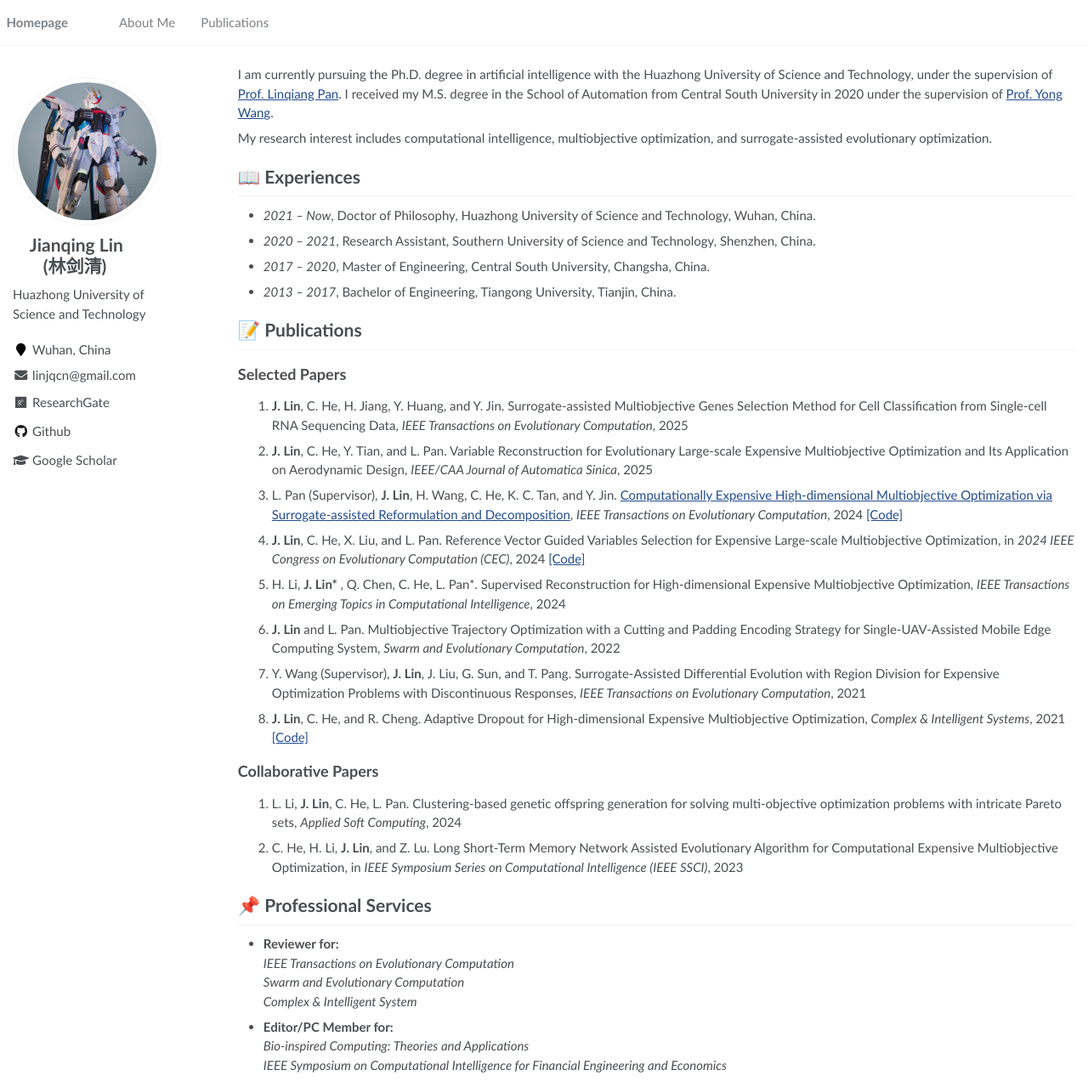
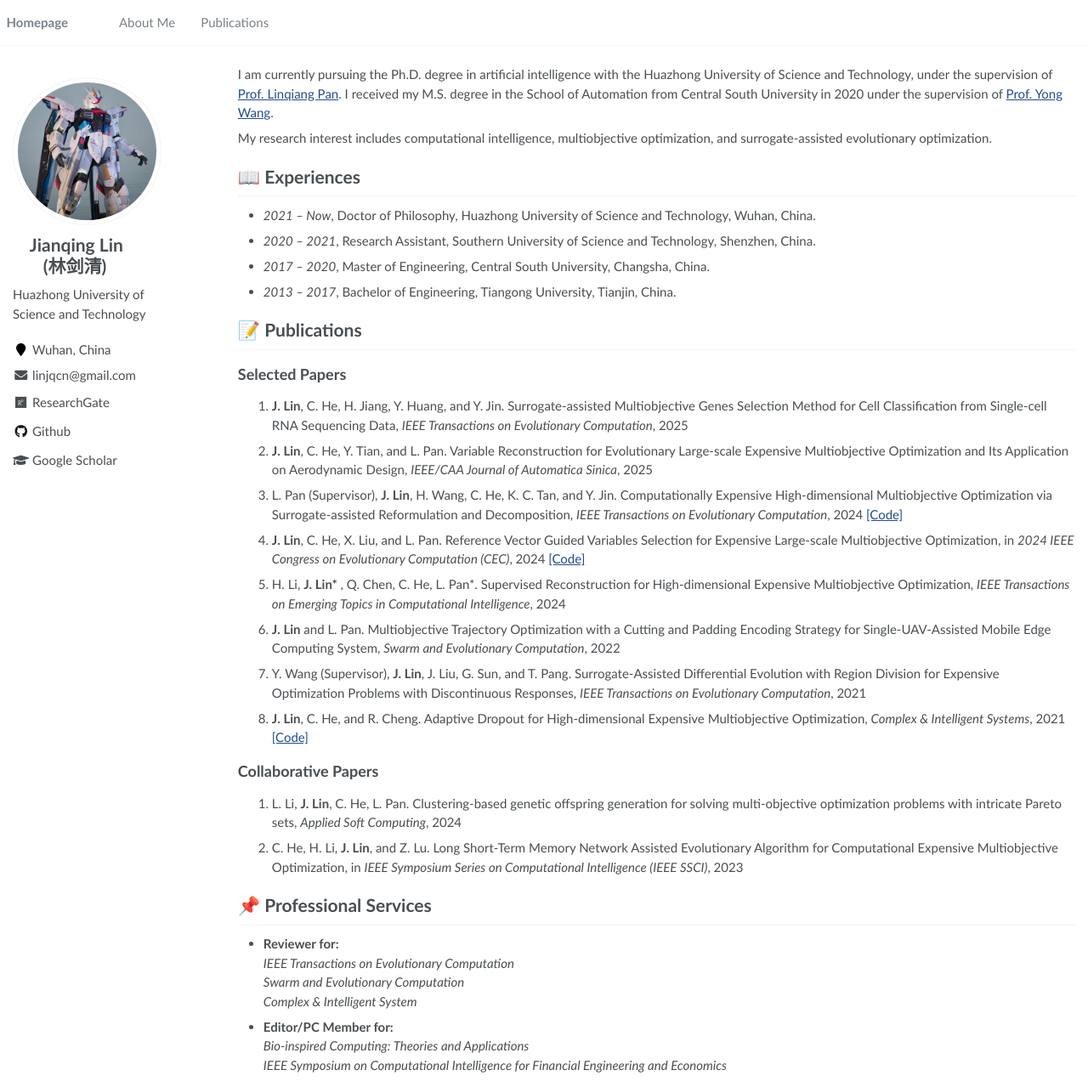
Before and after one commit to jqlincn/jqlincn.github.io, a Jekyll site: the page built from _pages/about.md, in a window 1280 px wide and 1279 px high. Shown: the whole window at 85% size. Built offline with Jekyll 4.4.1, drawn with Linux system fonts in a browser that asks for light colours; part of the change alters nothing that is shown.

```diff
--- a/_pages/about.md
+++ b/_pages/about.md
@@ -38,7 +38,7 @@ My research interest includes computational intelligence, multiobjective optimiz
 <ol>
 <li> <b>J. Lin</b>, C. He, H. Jiang, Y. Huang, and Y. Jin. Surrogate-assisted Multiobjective Genes Selection Method for Cell Classification from Single-cell RNA Sequencing Data, <i>IEEE Transactions on Evolutionary Computation</i>, 2025 </li>
 <li> <b>J. Lin</b>, C. He, Y. Tian, and L. Pan. Variable Reconstruction for Evolutionary Large-scale Expensive Multiobjective Optimization and Its Application on Aerodynamic Design, <i>IEEE/CAA Journal of Automatica Sinica</i>, 2025 </li>
- <li> L. Pan (Supervisor), <b>J. Lin</b>, H. Wang, C. He, K. C. Tan, and Y. Jin. <a href="https://ieeexplore.ieee.org/document/10477568">Computationally Expensive High-dimensional Multiobjective Optimization via Surrogate-assisted Reformulation and Decomposition</a>, <i>IEEE Transactions on Evolutionary Computation</i>, 2024 <a href="https://github.com/jqlincn/TP-SAEA">[Code]</a> </li>
+ <li> L. Pan (Supervisor), <b>J. Lin</b>, H. Wang, C. He, K. C. Tan, and Y. Jin. Computationally Expensive High-dimensional Multiobjective Optimization via Surrogate-assisted Reformulation and Decomposition, <i>IEEE Transactions on Evolutionary Computation</i>, 2024 <a href="https://github.com/jqlincn/TP-SAEA">[Code]</a> </li>
  <li>  <b>J. Lin</b>, C. He, X. Liu, and L. Pan.  Reference Vector Guided Variables Selection for Expensive Large-scale Multiobjective Optimization, in <i>2024 IEEE Congress on Evolutionary Computation (CEC)</i>, 2024 <a href="https://github.com/jqlincn/RVSPSO">[Code]</a> </li>
  <li> H. Li, <b>J. Lin* </b>, Q. Chen, C. He, L. Pan*. Supervised Reconstruction for High-dimensional Expensive Multiobjective Optimization, <i>IEEE Transactions on Emerging Topics in Computational Intelligence</i>, 2024 </li>
  <li> <b>J. Lin</b> and L. Pan. Multiobjective Trajectory Optimization with a Cutting and Padding Encoding Strategy for Single-UAV-Assisted Mobile Edge Computing System, <i>Swarm and Evolutionary Computation</i>, 2022   </li>
```
